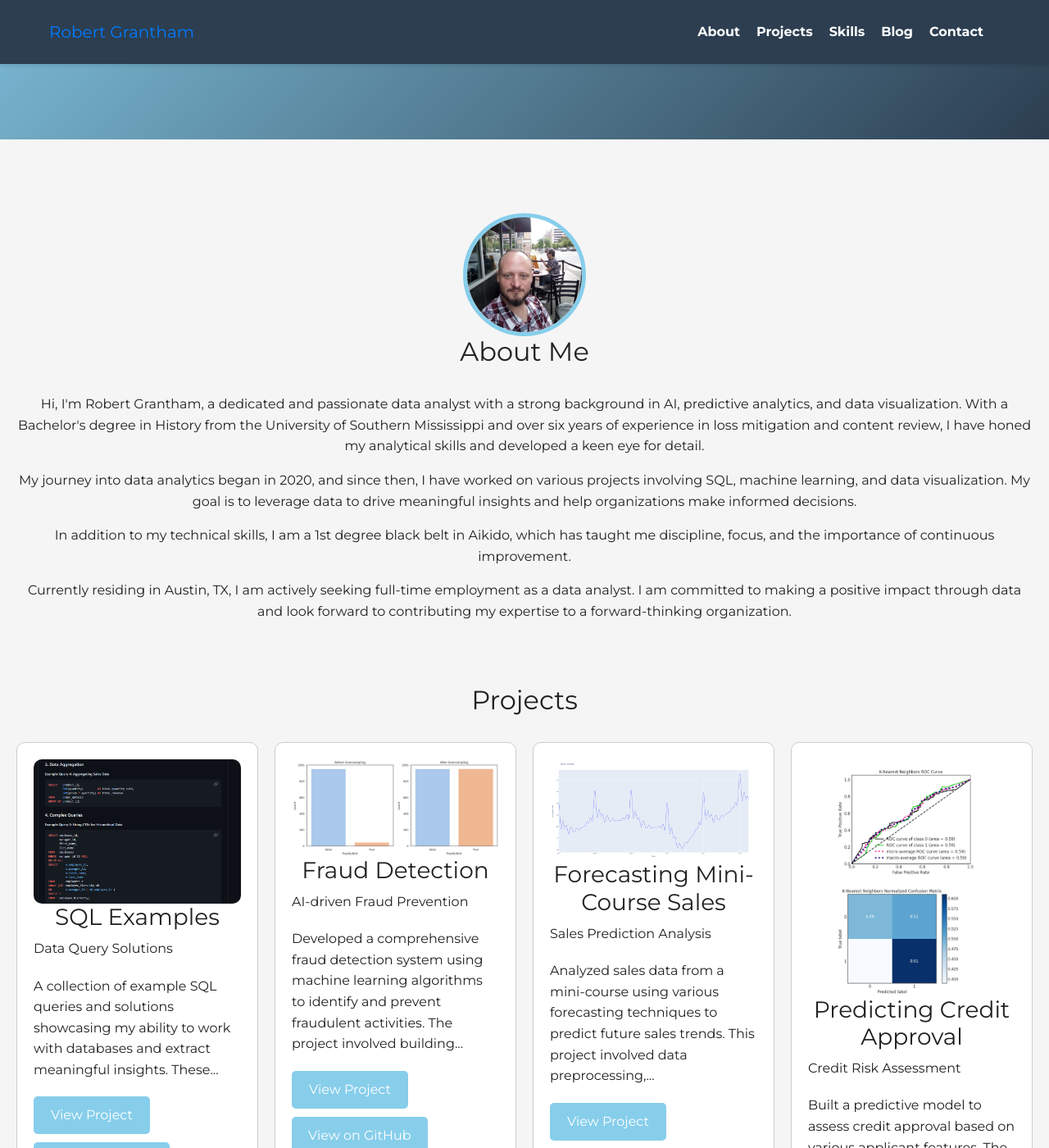
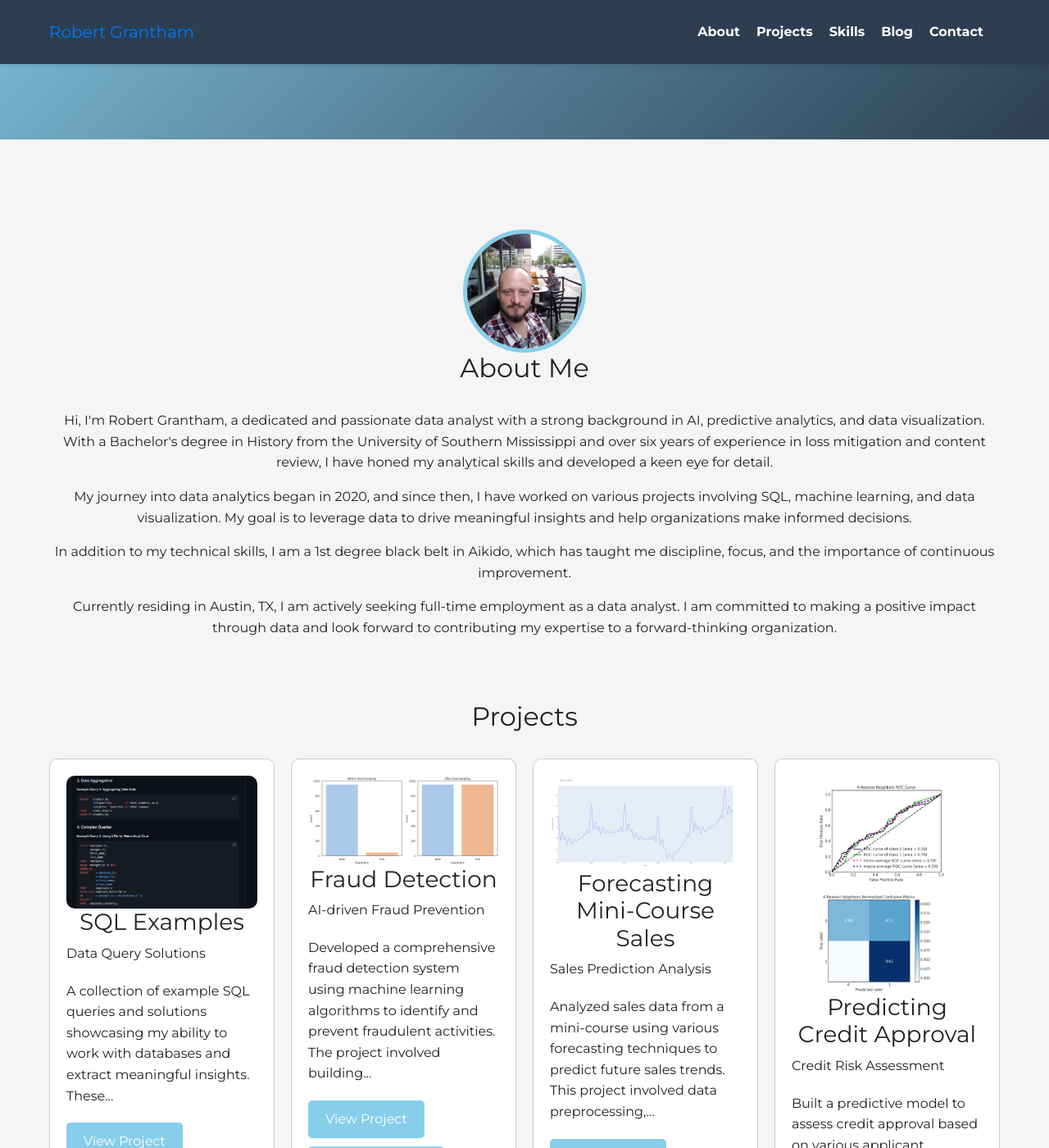
Before and after one commit to rgrantham82/rgrantham82.github.io, a Jekyll site: the page built from index.html, in a window 1280 px wide and 1400 px high, scrolled down 242 px. Shown: the whole window at 82% size. Built offline with Jekyll 4.4.1, drawn with Linux system fonts in a browser that asks for light colours; nearby versions of some CDN libraries.

Commit message:
Update index.html

```diff
--- a/index.html
+++ b/index.html
@@ -2,6 +2,14 @@
 layout: default
 title: Home
 ---
+
+<style>
+  .content-wrapper {
+    max-width: 1200px;
+    margin: 0 auto;
+    padding: 20px;
+  }
+</style>
 
 <div class="content-wrapper">
   <section id="about" class="about-container fade-in">
```
